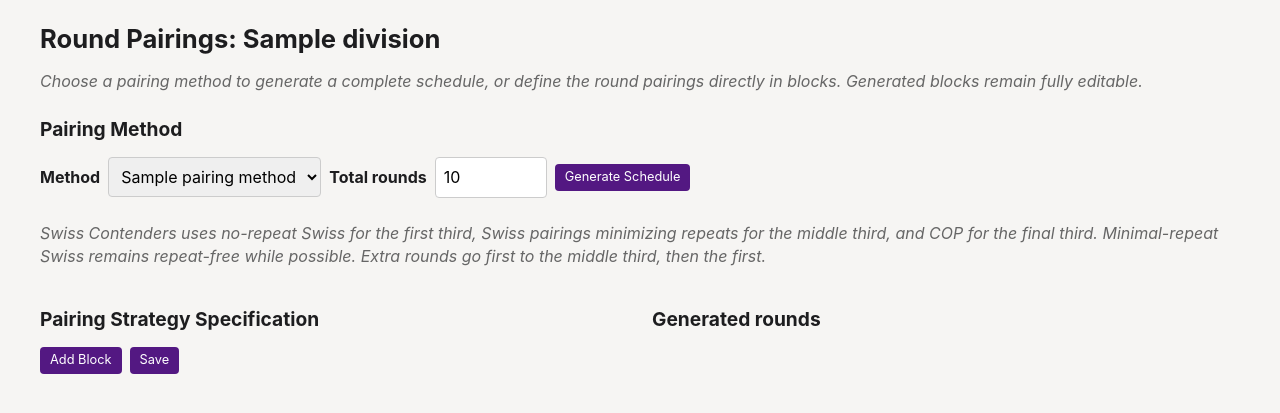
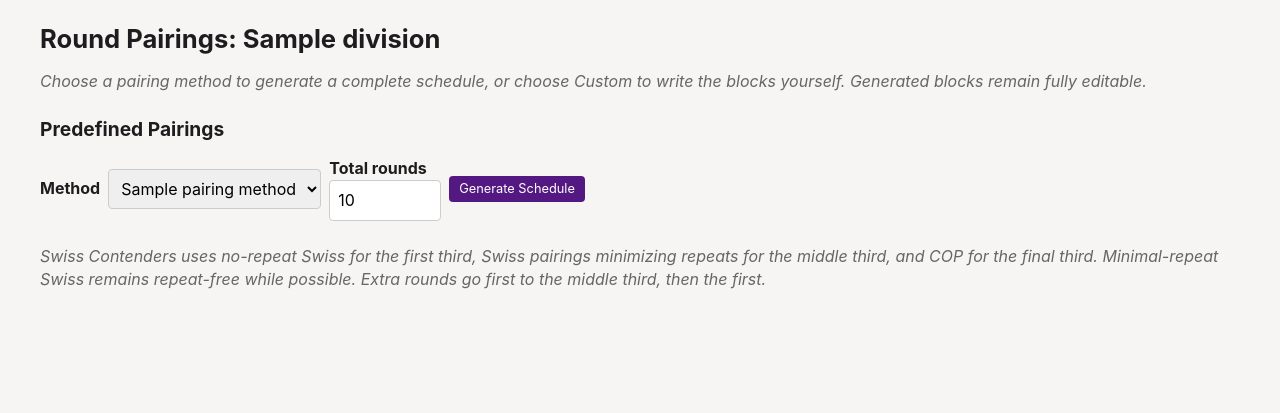
Before and after one commit to cocoscrabble/baxter, a Django app: template tournaments/templates/tournaments/division_round_pairings_edit.html in a window 1280 px wide. Shown: the part 76-489 px from the top of the page. Run offline with Django 5.2, Linux system fonts and the light colour scheme; the template is opened without the code that fills it: most values are stand-ins (such as "Sample title", 1, 10 or a date in 2020); some libraries are stand-ins or nearby versions.

Commit message:
Round pairings: show the schedule tables only once there is one
Two empty grids sat next to a "Pairing Method" control on every fresh
division, so the method read as a third setting rather than as the thing
that fills the other two in. The editor is now hidden until something
produces a schedule: Generate fills it, or Custom -- a new dropdown entry
-- reveals it empty for a director who wants to write the blocks
themselves. The section is retitled "Predefined Pairings", which names
what it offers rather than the control; the select keeps its "Method"
label.

Custom is deliberately not a PairingMethod. It generates nothing, so it
has no server side; it only reveals the editor, and it leaves existing
blocks alone rather than clearing them, since a division with a saved
schedule should not lose it to a button press. The button relabels to
"Define blocks manually" and Total rounds drops away, both being inputs
to generation.

A division that already has a schedule still shows it immediately.
Hiding saved work behind a button would be worse than the confusion this
fixes.

The Pairing cell now carries a caret. Tabulator list editors look exactly
like text until clicked, so nothing said the strategy was a choice -- and
the choice is the entire content of the cell. Only the editable table
gets it; the read-only Generated rounds column keeps the bare label.

Two bugs found by actually opening the page, neither of which a test
would have caught:

- `hidden` did nothing. It is only display:none from the UA stylesheet,
  and .editgrid-columns sets display:grid, which wins -- so the first
  attempt left both tables fully visible. Fixed globally with a [hidden]
  rule rather than locally, since the next such container would hit it
  too.
- Revealing threw "Cannot read properties of null" from Tabulator:
  redraw ran before tableBuilt. The redraw is needed (both tables measure
  themselves at zero width while hidden), so it now waits on the build.

Verified in the browser on an isolated DB per .claude/skills/verify:
fresh division shows the method alone, Custom reveals an empty editor,
blocks get the caret and the dropdown lists the strategies in enum order,
an existing schedule renders immediately at full width, console clean.
1020 tests pass.

Co-Authored-By: Claude Opus 5 <noreply@anthropic.com>
Claude-Session: https://claude.ai/code/session_01C6B4xZ31afLuHFGvFcqkKe

```diff
--- a/static/css/style.css
+++ b/static/css/style.css
@@ -1,3 +1,11 @@
+/* The `hidden` attribute must win. It is only `display: none` from the UA
+   stylesheet, so any rule that sets `display` on the same element overrides it
+   -- `.editgrid-columns { display: grid }` did exactly that, leaving a hidden
+   container fully visible. Anything toggled with `el.hidden` relies on this. */
+[hidden] {
+    display: none !important;
+}
+
 /* ── Design Tokens ─────────────────────────────────────────── */
 :root {
     /* Colors */
@@ -1423,6 +1431,26 @@ dd {
     font-style: italic;
 }
 
+/* A grid cell whose value is chosen from a list. Tabulator's list editor is
+   invisible until clicked, so the caret is the only thing saying the cell is a
+   dropdown rather than text. */
+.cell-select {
+    display: flex;
+    align-items: center;
+    justify-content: space-between;
+    gap: var(--space-xs);
+}
+
+.cell-select-caret {
+    color: var(--color-muted);
+    font-size: 0.75em;
+    line-height: 1;
+}
+
+.tabulator-cell:hover .cell-select-caret {
+    color: inherit;
+}
+
 /* Drift between an entrant's pinned seed and the player table. Editor-only:
    the public entrant list and the embed never render this column. */
 .drift {
--- a/tournaments/static/tournaments/js/edit_round_pairings.js
+++ b/tournaments/static/tournaments/js/edit_round_pairings.js
@@ -19,7 +19,21 @@ const isRoundRobin = p => ROUND_ROBIN.includes(p);
 const STRATEGY_LABEL = Object.fromEntries(
     pageData.strategyTypes.map(s => [s.value, s.label]),
 );
-const strategyFormatter = cell => STRATEGY_LABEL[cell.getValue()] ?? cell.getValue();
+const labelFor = value => STRATEGY_LABEL[value] ?? value ?? "";
+const escapeHtml = text =>
+    String(text).replace(/[&<>"']/g, c => ({
+        "&": "&amp;", "<": "&lt;", ">": "&gt;", '"': "&quot;", "'": "&#39;",
+    })[c]);
+
+// Read-only: the label alone.
+const strategyFormatter = cell => escapeHtml(labelFor(cell.getValue()));
+
+// Editable: the label plus a caret. A Tabulator list editor looks exactly like
+// text until it is clicked, so without this nobody discovers the strategy is
+// a choice -- which is the whole content of the cell.
+const strategyChoiceFormatter = cell =>
+    `<span class="cell-select">${escapeHtml(labelFor(cell.getValue()))}` +
+    `<span class="cell-select-caret" aria-hidden="true">\u25be</span></span>`;
 
 const saveStatus = document.getElementById("rp-save-status");
 
@@ -43,7 +57,7 @@ const blocksTable = new Tabulator("#pairing-blocks-table", {
         { rowHandle: true, formatter: "handle", headerSort: false, width: 30, frozen: true },
         {
             title: "Pairing", field: "pairing", minWidth: 170,
-            formatter: strategyFormatter,
+            formatter: strategyChoiceFormatter,
             editor: "list", editorParams: { values: pageData.strategyTypes, autocomplete: true, listOnEmpty: true },
         },
         {
@@ -154,6 +168,57 @@ blocksTable.on("cellEdited", cell => {
     afterChange();
 });
 
+// --- Showing the editor -------------------------------------------------
+// The two tables are the *output* of the method above, so a fresh division does
+// not show them: two empty grids next to a "Predefined Pairings" control made
+// the method look like a third setting rather than what fills them in.
+const scheduleEditor = document.getElementById("schedule-editor");
+const methodSelect = document.getElementById("pairing-method");
+const roundsControls = document.getElementById("method-rounds-controls");
+const generateBtn = document.getElementById("generate-method-btn");
+const methodStatus = document.getElementById("method-status");
+
+// Tabulator builds asynchronously, and redrawing before that throws on a null
+// element. Both tables are measured while the container has no layout, so the
+// redraw is required -- it just has to wait its turn.
+const tablesBuilt = Promise.all(
+    [blocksTable, previewTable].map(
+        table => new Promise(resolve => table.on("tableBuilt", resolve)),
+    ),
+);
+
+function showEditor() {
+    const wasHidden = scheduleEditor.hidden;
+    scheduleEditor.hidden = false;
+    // Measured at zero width while hidden; without this both tables come back
+    // collapsed.
+    if (wasHidden) {
+        tablesBuilt.then(() => {
+            blocksTable.redraw(true);
+            previewTable.redraw(true);
+        });
+    }
+}
+
+// A division that already has a schedule shows it straight away -- there is
+// nothing to reveal, and hiding saved work behind a button would be worse than
+// the problem being fixed.
+if ((pageData.blocks || []).length) showEditor();
+
+function syncMethodControls() {
+    const custom = methodSelect.value === "custom";
+    // Total rounds is an input to generation; Custom generates nothing.
+    roundsControls.hidden = custom;
+    generateBtn.textContent = custom ? "Define blocks manually" : "Generate Schedule";
+    document.querySelectorAll("[data-method]").forEach(el => {
+        el.hidden = el.dataset.method !== methodSelect.value;
+    });
+    methodStatus.textContent = "";
+}
+
+methodSelect.addEventListener("change", syncMethodControls);
+syncMethodControls();
+
 document.getElementById("add-block-btn").addEventListener("click", () => {
     const pairing = pageData.strategyTypes[0].value;
     blocksTable
@@ -161,8 +226,19 @@ document.getElementById("add-block-btn").addEventListener("click", () => {
         .then(afterChange);
 });
 
-document.getElementById("generate-method-btn").addEventListener("click", () => {
-    const status = document.getElementById("method-status");
+generateBtn.addEventListener("click", () => {
+    const status = methodStatus;
+
+    if (methodSelect.value === "custom") {
+        // Reveal only. Existing blocks are deliberately left alone: a division
+        // with a saved schedule would otherwise lose it to a button press.
+        showEditor();
+        status.textContent = (pageData.blocks || []).length
+            ? "Editing the existing blocks."
+            : "Add a block to start.";
+        return;
+    }
+
     const totalRounds = parseInt(document.getElementById("method-total-rounds").value);
     status.textContent = "Generating...";
     postJson({
@@ -178,6 +254,7 @@ document.getElementById("generate-method-btn").addEventListener("click", () => {
             status.textContent = errors.length ? `Error: ${errors.join("; ")}` : "Error generating schedule.";
             return;
         }
+        showEditor();
         blocksTable.setData(res.body.blocks).then(() => {
             previewTable.setData(res.body.rows);
             recomputeRanges();
--- a/tournaments/templates/tournaments/division_round_pairings_edit.html
+++ b/tournaments/templates/tournaments/division_round_pairings_edit.html
@@ -10,33 +10,55 @@
 <div data-eg-presence="pairing-blocks-table" class="presence-banner" hidden></div>
 
 <p class="empty-state">
-    Choose a pairing method to generate a complete schedule, or define the round
-    pairings directly in blocks. Generated blocks remain fully editable.
+    Choose a pairing method to generate a complete schedule, or choose Custom to
+    write the blocks yourself. Generated blocks remain fully editable.
 </p>
 
 <section class="settings-section">
-    <h2>Pairing Method</h2>
+    <h2>Predefined Pairings</h2>
     <div class="table-toolbar pairing-method-controls">
         <label for="pairing-method">Method</label>
         <select id="pairing-method">
             {% for value, label in pairing_methods %}
             <option value="{{ value }}">{{ label }}</option>
             {% endfor %}
+            {% comment %}
+            Deliberately not a PairingMethod: it generates nothing, so there is
+            no server side to it. It reveals the block editor and leaves the
+            schedule to the director.
+            {% endcomment %}
+            <option value="custom">Custom</option>
         </select>
-        <label for="method-total-rounds">Total rounds</label>
-        <input id="method-total-rounds" type="number" min="14" value="{{ method_total_rounds }}">
+        <span id="method-rounds-controls">
+            <label for="method-total-rounds">Total rounds</label>
+            <input id="method-total-rounds" type="number" min="14" value="{{ method_total_rounds }}">
+        </span>
         <button id="generate-method-btn" type="button">Generate Schedule</button>
         <span id="method-status"></span>
     </div>
-    <p class="empty-state">
+    {% comment %}
+    One description per method, shown by the selector. Copy lives here rather
+    than in the JS so it stays with the rest of the page's prose.
+    {% endcomment %}
+    <p class="empty-state" data-method="SwissContenders">
         Swiss Contenders uses no-repeat Swiss for the first third,
         Swiss pairings minimizing repeats for the middle third, and COP for the
         final third. Minimal-repeat Swiss remains repeat-free while possible.
         Extra rounds go first to the middle third, then the first.
     </p>
+    <p class="empty-state" data-method="custom" hidden>
+        Build the schedule yourself, one block at a time — a pairing strategy
+        and how many rounds it runs for. Nothing is generated.
+    </p>
 </section>
 
-<div class="editgrid-columns">
+{% comment %}
+Hidden until a method is generated or Custom is chosen. Two empty tables on a
+fresh division read as settings to fill in, which is exactly the confusion this
+page had: the method above looked like a third setting rather than the thing
+that produces these.
+{% endcomment %}
+<div class="editgrid-columns" id="schedule-editor" hidden>
     <div>
         <h2>Pairing Strategy Specification</h2>
         <div class="table-toolbar">
```
Also changed, not shown: tournaments/tests/test_views.py (+15 -0 lines).
